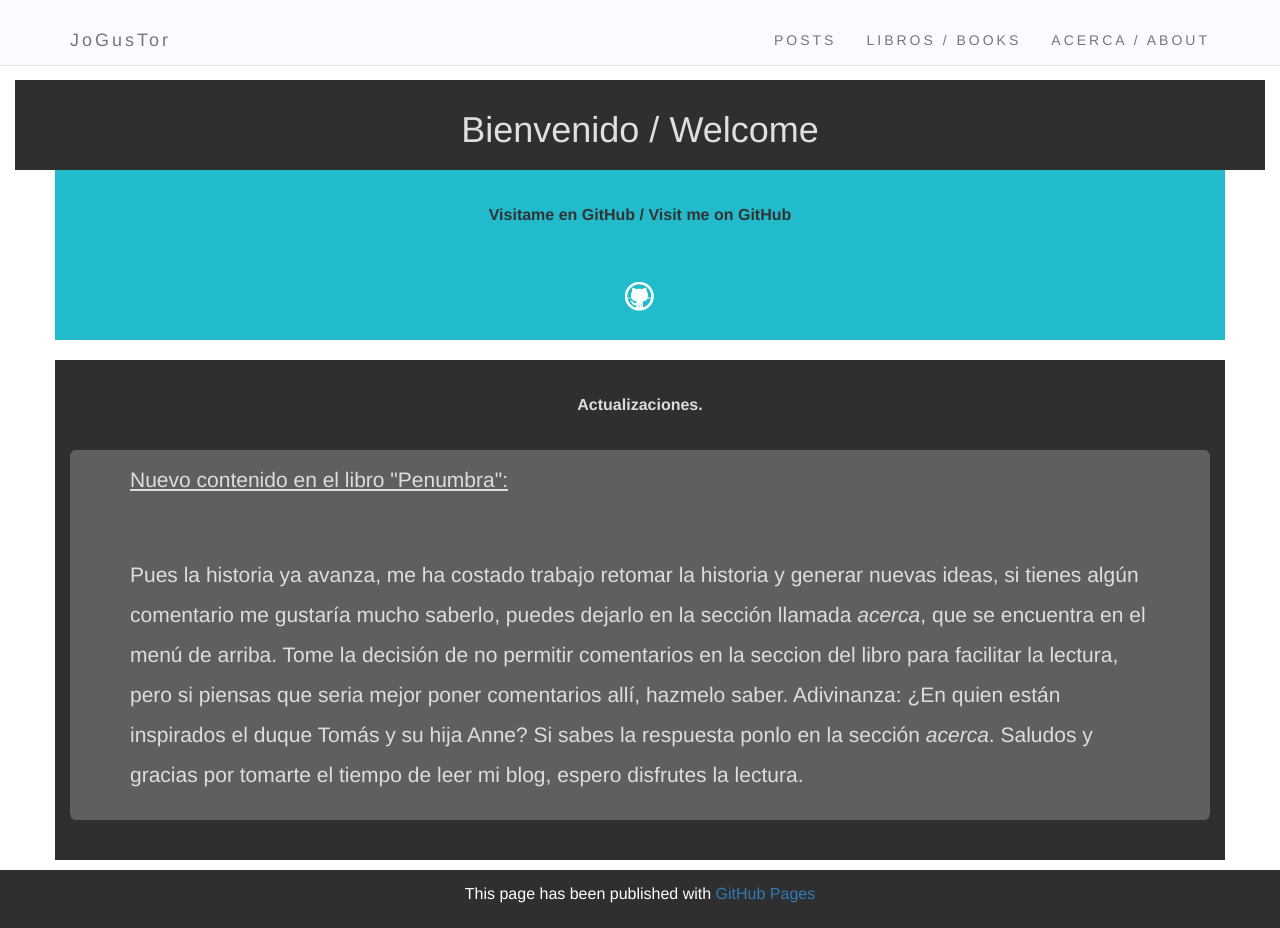
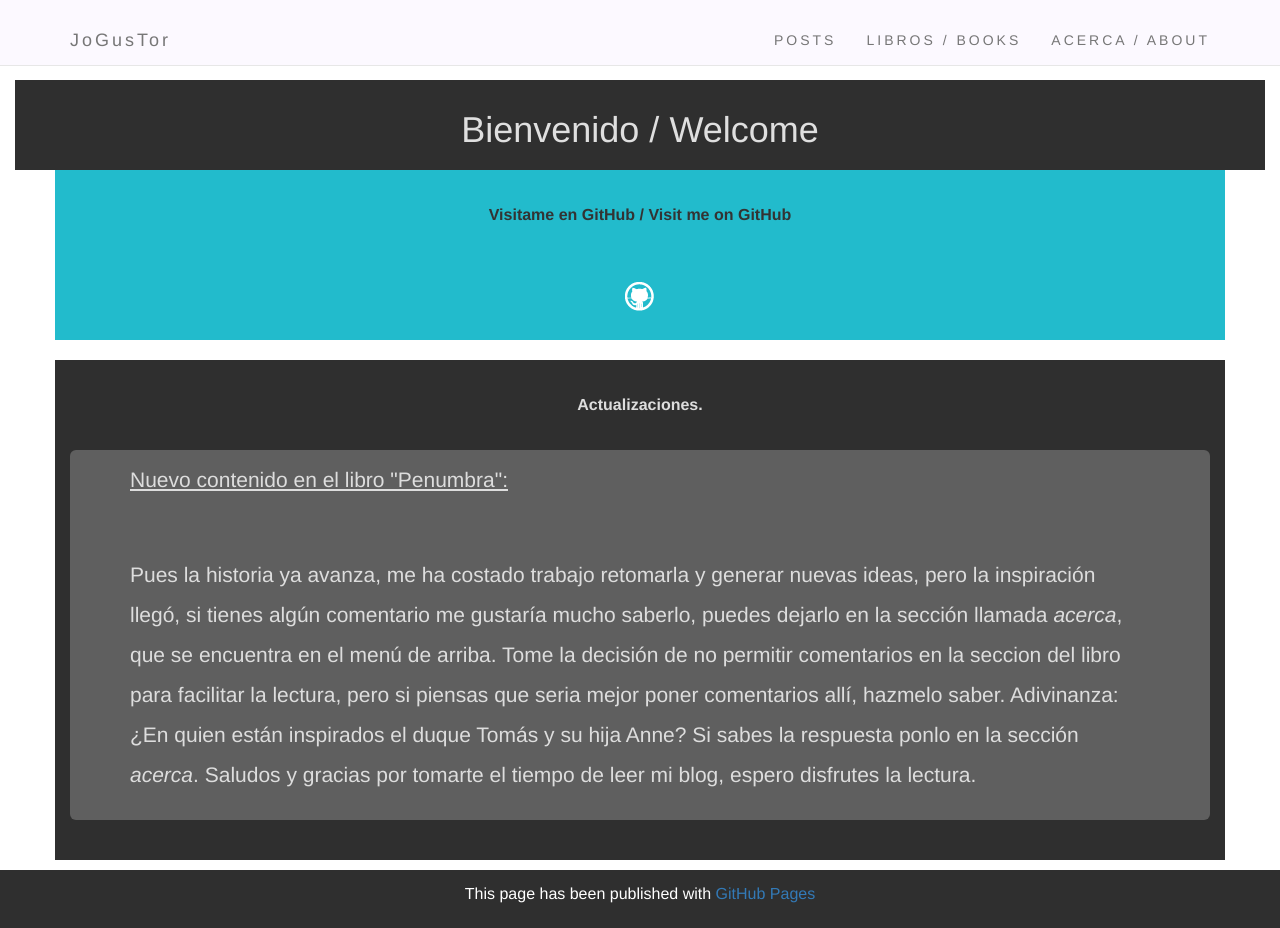
Before and after one commit to JoGusTor/JoGusTor.github.io, a Jekyll site: the page built from index.md, in a window 1280 px wide and 928 px high. Built offline with Jekyll 4.4.1, drawn with Linux system fonts in a browser that asks for light colours; the repository's description, which GitHub fills in, is left out.

Commit message:
correciones

```diff
--- a/_layouts/default.html
+++ b/_layouts/default.html
@@ -19,9 +19,7 @@
       <div class="jumbotron">
       <p><u>Nuevo contenido en el libro "Penumbra": </u></p>
       <br>
-      <p>Pues la historia ya avanza, me ha costado trabajo retomar la historia y generar nuevas ideas,
-      si tienes algún comentario me gustaría mucho saberlo, puedes dejarlo en la sección llamada <i>acerca</i>,
-      que se encuentra en el menú de arriba. Tome la decisión de no permitir comentarios en la seccion
+      <p>Pues la historia ya avanza, me ha costado trabajo retomarla y generar nuevas ideas, pero la inspiración llegó, si tienes algún comentario me gustaría mucho saberlo, puedes dejarlo en la sección llamada <i>acerca</i>, que se encuentra en el menú de arriba. Tome la decisión de no permitir comentarios en la seccion
       del libro para facilitar la lectura, pero si piensas que seria mejor poner comentarios allí, hazmelo saber.
       Adivinanza: ¿En quien están inspirados el duque Tomás y su hija Anne? Si sabes la respuesta ponlo en la sección <i>acerca</i>. Saludos y gracias por tomarte el tiempo de leer mi blog, espero disfrutes la lectura.
       </p>
```
